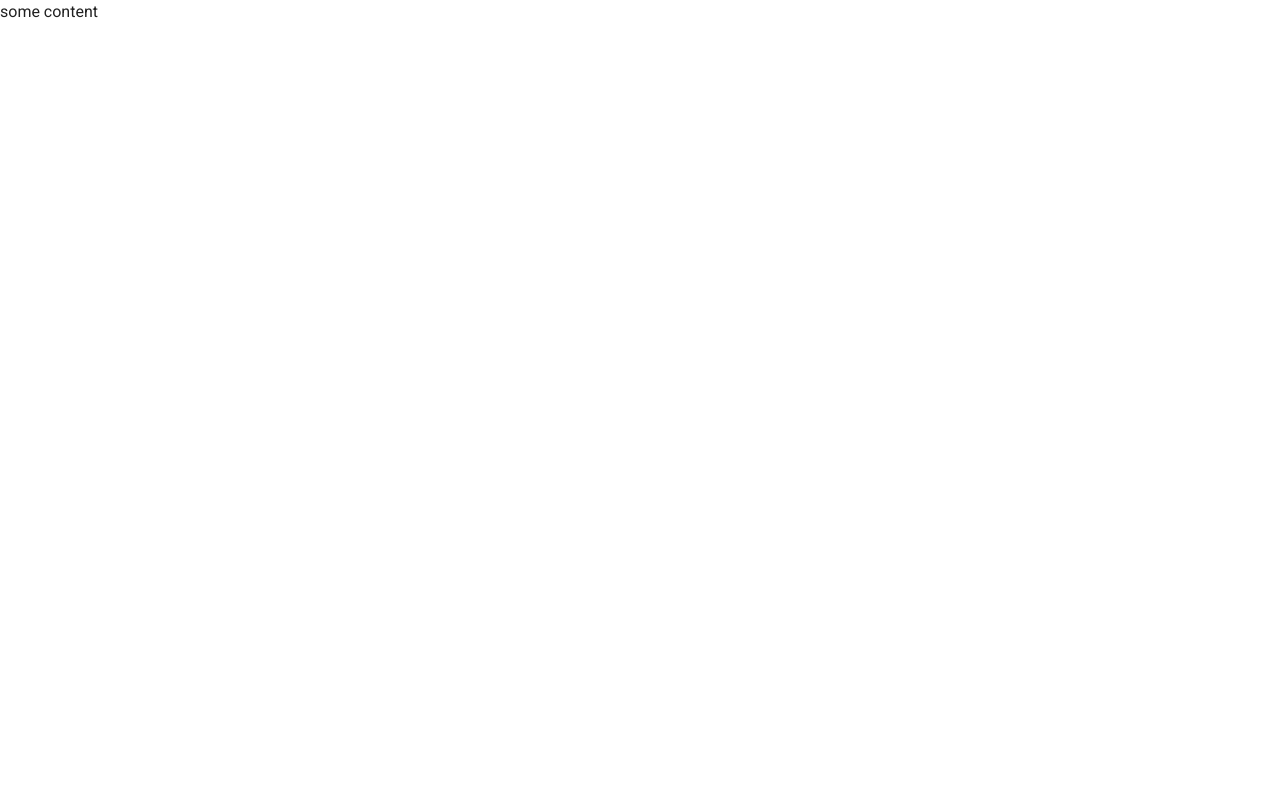
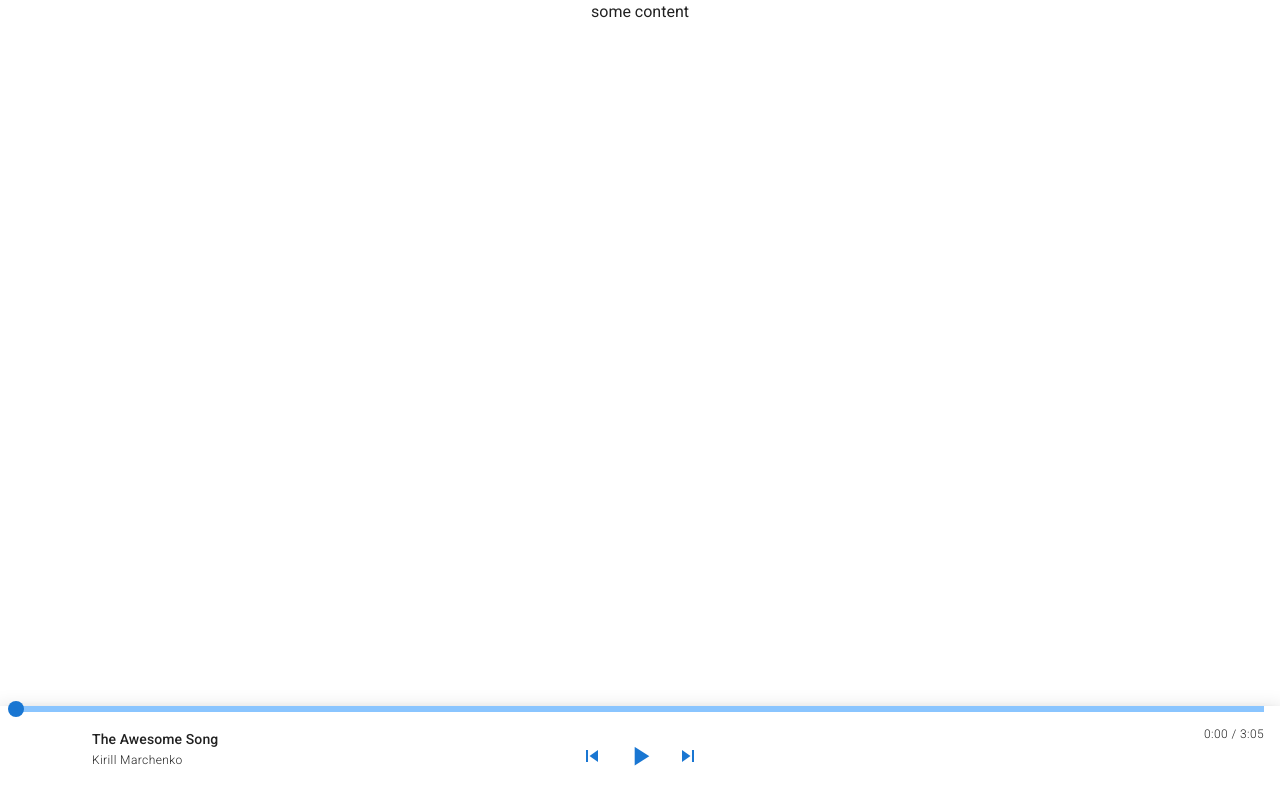
Before and after one commit to Abraams/vue-simple-player, a Vue app: page / in a window 1280 px wide. Built offline with nearby package versions, Linux system fonts and the light colour scheme.

Commit message:
integrate player into App.vue

```diff
--- a/src/App.vue
+++ b/src/App.vue
@@ -1,15 +1,36 @@
 <template>
-  <v-app>
+  <v-app class="app">
     <v-main>
-      some content
+      <v-container>
+        <div>
+          <v-row
+            align="center"
+            justify="center"
+          >
+            some content
+          </v-row>
+        </div>
+      </v-container>
     </v-main>
+    <FloatingPlayer
+      :record="{
+        id: 1,
+        author: 'Kirill Marchenko',
+        name: 'The Awesome Song',
+        duration: 185,
+        img: require('@/assets/images/thumb.jpg')
+      }"
+    />
   </v-app>
 </template>
 
 <script>
+import FloatingPlayer from './components/FloatingPlayer/FloatingPlayer.vue'
 
 export default {
   name: 'App',
-  components: {}
+  components: {
+    FloatingPlayer
+  }
 }
 </script>
```
